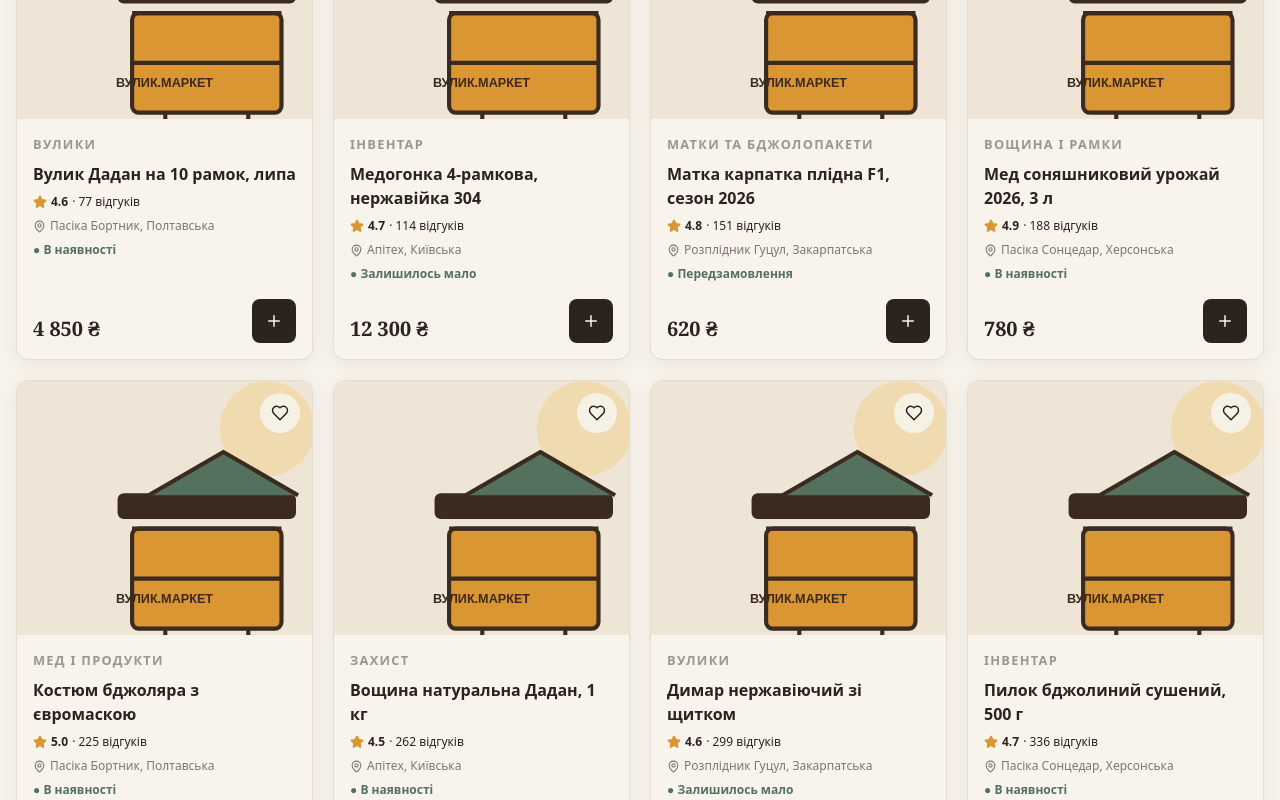
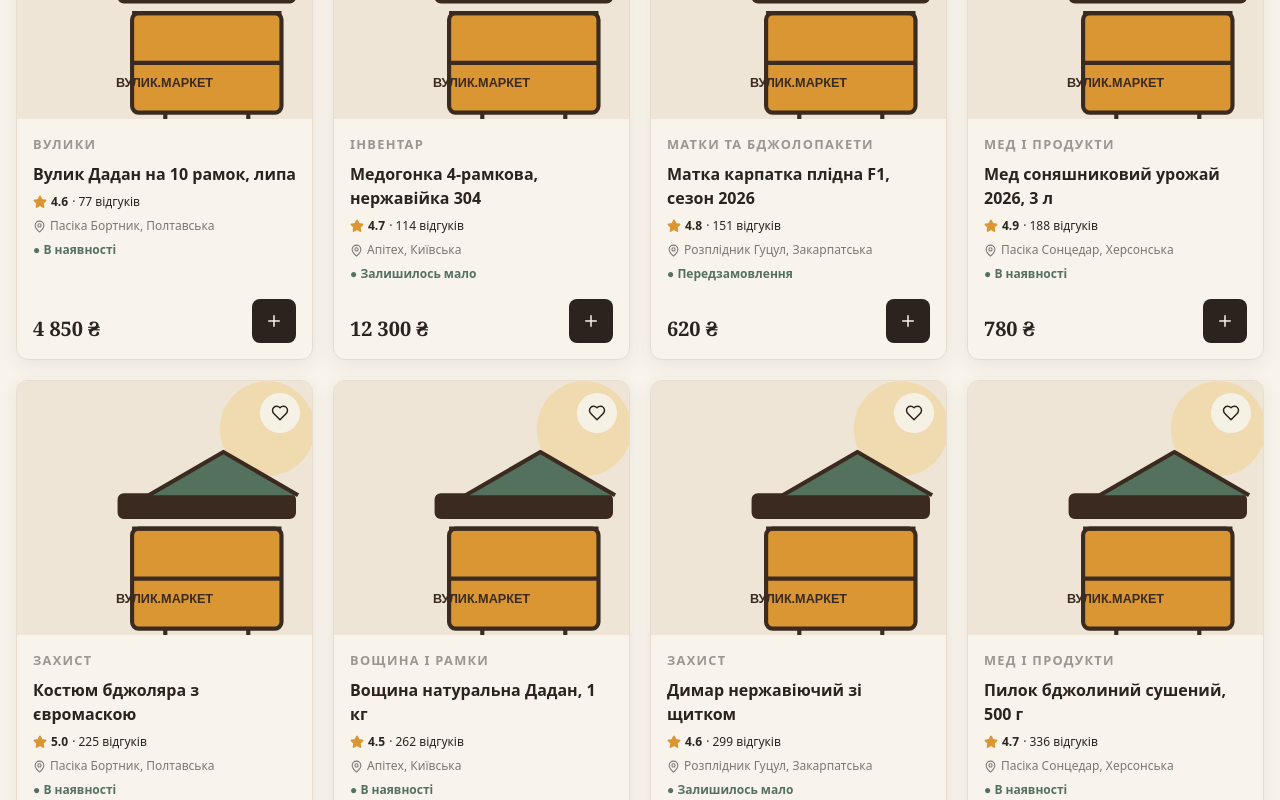
Before and after one commit to Neeror/ShopPasika, a Next.js app: page / in a window 1280 px wide. Shown: the part 1040-1840 px from the top of the page. Built offline with nearby package versions, Linux system fonts and the light colour scheme.

Commit message:
Додано файли маркетплейсу

```diff
--- a/data/products.ts
+++ b/data/products.ts
@@ -48,7 +48,16 @@ const images = ["hive", "extractor", "queen", "jar", "suit", "frame", "smoker",
 export const products: Product[] = names.map((name, index) => ({
   id: index + 1,
   name,
-  category: categories[index % categories.length],
+  category: [
+  "Вулики",
+  "Інвентар",
+  "Матки та бджолопакети",
+  "Мед і продукти",
+  "Захист",
+  "Вощина і рамки",
+  "Захист",
+  "Мед і продукти",
+][index],
   price: prices[index],
   seller: ["Пасіка Бортник", "Апітех", "Розплідник Гуцул", "Пасіка Сонцедар"][index % 4],
   region: ["Полтавська", "Київська", "Закарпатська", "Херсонська"][index % 4],
```
